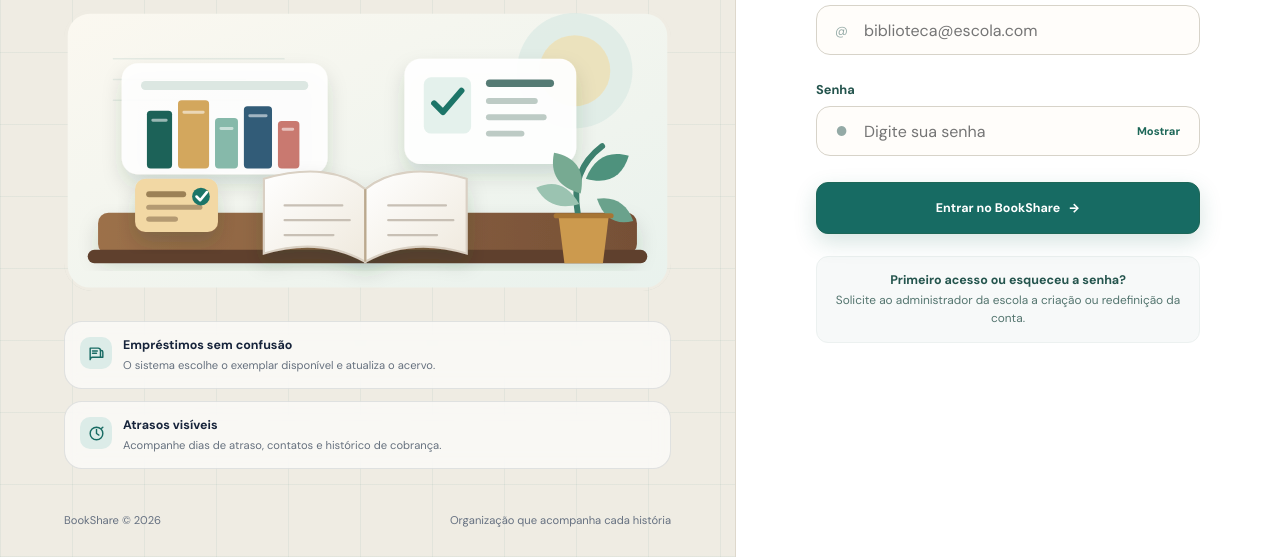
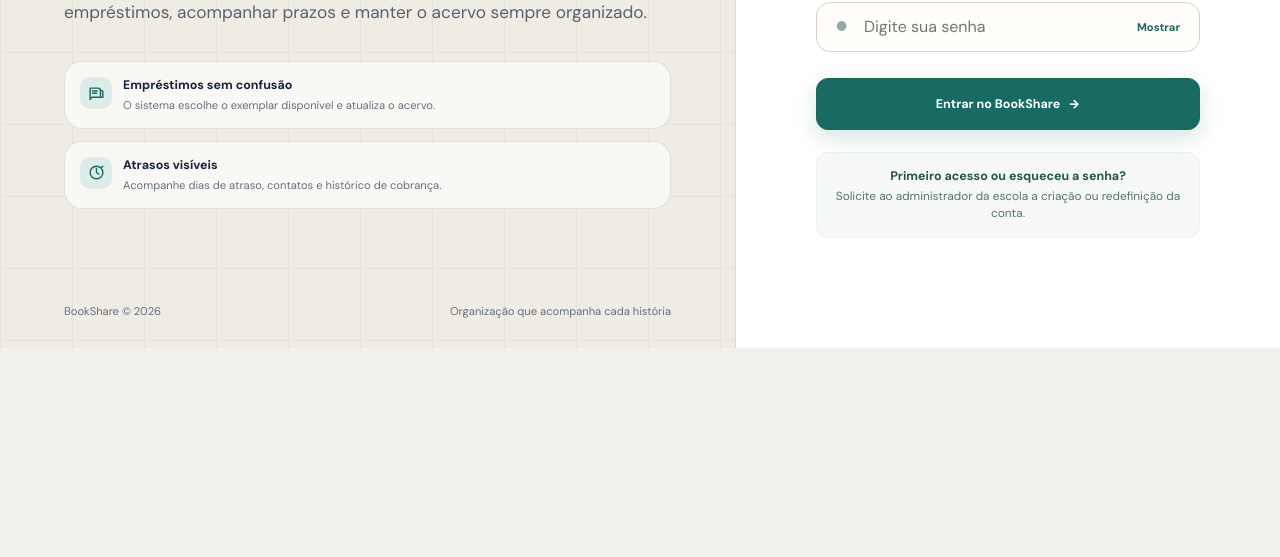
Before and after one commit to lucaskraa/mttcc, a website: page index.html in a window 1280 px wide. Shown: the part 452-1009 px from the top of the page. After the commit the page ends 800 px from the top, so only its background shows below. Drawn offline with Linux system fonts and the light colour scheme.

Commit message:
Update HTML structure and content
Updated stylesheet and script version numbers, modified admin welcome message, and added compact notes section.

```diff
--- a/index.html
+++ b/index.html
@@ -10,7 +10,7 @@
   <link rel="preconnect" href="https://fonts.googleapis.com">
   <link rel="preconnect" href="https://fonts.gstatic.com" crossorigin>
   <link href="https://fonts.googleapis.com/css2?family=DM+Sans:wght@400;500;600;700&family=Literata:opsz,wght@7..72,600;7..72,700;7..72,800&display=swap" rel="stylesheet">
-  <link rel="stylesheet" href="style.css?v=31">
+  <link rel="stylesheet" href="style.css?v=30">
 </head>
 <body>
   <div id="app-loading" class="app-loading">
@@ -45,99 +45,10 @@
           acompanhar prazos e manter o acervo sempre organizado.
         </p>
 
-        <div class="showcase-library showcase-library--calm" aria-label="Ilustração de uma biblioteca escolar organizada">
-          <div class="calm-library-visual">
-            <svg class="calm-library-illustration" viewBox="0 0 820 380" role="img" aria-labelledby="calm-library-title calm-library-description">
-              <title id="calm-library-title">Biblioteca escolar organizada</title>
-              <desc id="calm-library-description">Mesa de atendimento com livro aberto, ficha de empréstimo, estante e planta.</desc>
-
-              <defs>
-                <linearGradient id="calmWall" x1="0" y1="0" x2="1" y2="1">
-                  <stop offset="0" stop-color="#fbf8f0"/>
-                  <stop offset="1" stop-color="#e9f2ed"/>
-                </linearGradient>
-                <linearGradient id="calmDesk" x1="0" y1="0" x2="1" y2="0">
-                  <stop offset="0" stop-color="#9c704a"/>
-                  <stop offset="1" stop-color="#765036"/>
-                </linearGradient>
-                <linearGradient id="calmBook" x1="0" y1="0" x2="1" y2="1">
-                  <stop offset="0" stop-color="#ffffff"/>
-                  <stop offset="1" stop-color="#efe9dd"/>
-                </linearGradient>
-                <filter id="calmShadow" x="-20%" y="-20%" width="140%" height="160%">
-                  <feDropShadow dx="0" dy="14" stdDeviation="14" flood-color="#153c35" flood-opacity=".16"/>
-                </filter>
-              </defs>
-
-              <rect x="5" y="5" width="810" height="370" rx="30" fill="url(#calmWall)"/>
-              <circle cx="690" cy="82" r="78" fill="#dcebe5" opacity=".72"/>
-              <circle cx="690" cy="82" r="48" fill="#f6d998" opacity=".52"/>
-
-              <g opacity=".4">
-                <path d="M66 66h232" stroke="#c7d7d0" stroke-width="2"/>
-                <path d="M66 94h180" stroke="#c7d7d0" stroke-width="2"/>
-                <path d="M66 122h214" stroke="#c7d7d0" stroke-width="2"/>
-              </g>
-
-              <g filter="url(#calmShadow)">
-                <rect x="78" y="72" width="278" height="150" rx="22" fill="#ffffff" opacity=".9"/>
-                <rect x="104" y="96" width="226" height="12" rx="6" fill="#dce7e2"/>
-
-                <g transform="translate(112 122)">
-                  <rect x="0" y="14" width="34" height="78" rx="5" fill="#1c6258"/>
-                  <rect x="42" y="0" width="42" height="92" rx="5" fill="#d3a75d"/>
-                  <rect x="92" y="24" width="31" height="68" rx="5" fill="#86b9aa"/>
-                  <rect x="131" y="8" width="38" height="84" rx="5" fill="#315b78"/>
-                  <rect x="177" y="28" width="29" height="64" rx="5" fill="#c9796f"/>
-
-                  <path d="M8 27h18M50 16h26M100 38h15M139 21h22M184 39h13"
-                        stroke="#ffffff" stroke-opacity=".55" stroke-width="4" stroke-linecap="round"/>
-                </g>
-              </g>
-
-              <g filter="url(#calmShadow)">
-                <rect x="460" y="66" width="232" height="142" rx="22" fill="#ffffff" opacity=".94"/>
-                <rect x="486" y="91" width="64" height="76" rx="10" fill="#e4f1ec"/>
-                <path d="M500 126l12 12 25-29" fill="none" stroke="#1f7568" stroke-width="8" stroke-linecap="round" stroke-linejoin="round"/>
-                <rect x="570" y="94" width="92" height="10" rx="5" fill="#315f57" opacity=".82"/>
-                <rect x="570" y="119" width="70" height="8" rx="4" fill="#bdcbc5"/>
-                <rect x="570" y="141" width="82" height="8" rx="4" fill="#bdcbc5"/>
-                <rect x="570" y="163" width="52" height="8" rx="4" fill="#bdcbc5"/>
-              </g>
-
-              <rect x="46" y="274" width="728" height="56" rx="14" fill="url(#calmDesk)" filter="url(#calmShadow)"/>
-              <rect x="32" y="324" width="756" height="18" rx="9" fill="#5f402d"/>
-
-              <g transform="translate(270 210)" filter="url(#calmShadow)">
-                <path d="M0 18c62-18 108-10 137 14v98c-38-21-82-28-137-11V18Z"
-                      fill="url(#calmBook)" stroke="#d9d0c3" stroke-width="3"/>
-                <path d="M274 18c-62-18-108-10-137 14v98c38-21 82-28 137-11V18Z"
-                      fill="url(#calmBook)" stroke="#d9d0c3" stroke-width="3"/>
-                <path d="M137 32v98" stroke="#bba98e" stroke-width="3"/>
-                <path d="M28 54h78M28 74h88M28 94h66M168 54h78M168 74h88M168 94h66"
-                      stroke="#c8c0b5" stroke-width="3" stroke-linecap="round"/>
-              </g>
-
-              <g transform="translate(96 228)" filter="url(#calmShadow)">
-                <rect x="0" y="0" width="112" height="72" rx="14" fill="#f2d8a4"/>
-                <rect x="15" y="17" width="54" height="8" rx="4" fill="#7f643e" opacity=".75"/>
-                <rect x="15" y="35" width="76" height="7" rx="4" fill="#b49a72"/>
-                <rect x="15" y="51" width="43" height="7" rx="4" fill="#b49a72"/>
-                <circle cx="89" cy="24" r="12" fill="#1f7568"/>
-                <path d="M83 24l5 5 9-11" fill="none" stroke="#ffffff" stroke-width="3.5" stroke-linecap="round" stroke-linejoin="round"/>
-              </g>
-
-              <g transform="translate(650 196)">
-                <path d="M44 78c-7-38 4-68 33-90" fill="none" stroke="#3d806e" stroke-width="8" stroke-linecap="round"/>
-                <path d="M48 52c-30-8-42-27-36-55 27 5 43 22 36 55Z" fill="#77aa92"/>
-                <path d="M55 32c11-28 31-39 58-31-8 27-27 40-58 31Z" fill="#4e927d"/>
-                <path d="M46 66c-26 8-46 0-58-22 24-11 43-4 58 22Z" fill="#9bc3b1"/>
-                <path d="M70 59c24-4 41 7 49 30-23 6-40-3-49-30Z" fill="#6aa28c"/>
-                <path d="M18 82h68l-8 64H26l-8-64Z" fill="#cc9a4e"/>
-                <path d="M15 82h74" stroke="#a77534" stroke-width="7" stroke-linecap="round"/>
-              </g>
-            </svg>
-</div>
+        <div class="auth-showcase__compact-notes" aria-label="Recursos do BookShare">
+          <span><b>Acervo</b><small>Livros e exemplares</small></span>
+          <span><b>Prazos</b><small>Devoluções e avisos</small></span>
+          <span><b>Acessos</b><small>Administração e balcão</small></span>
         </div>
 
 <div class="auth-benefits">
@@ -445,7 +356,7 @@
                 <div>
                   <span class="admin-overview__eyebrow">ADMINISTRAÇÃO DO SISTEMA</span>
                   <h2 id="admin-welcome-title">Painel administrativo</h2>
-                  <p id="admin-welcome-message">Gerencie funcionárias, alunos, escolas e livros em uma área separada do balcão.</p>
+                  <p id="admin-welcome-message">Cadastre funcionárias, alunos, escolas e livros em um painel administrativo simples e organizado.</p>
                   <small><strong id="admin-hero-name">Administrador</strong> · <span id="admin-hero-email">admin@bookshare.com</span></small>
                 </div>
               </div>
@@ -1713,6 +1624,6 @@
     </div>
   </dialog>
 
-  <script src="script.js?v=31"></script>
+  <script src="script.js?v=30"></script>
 </body>
 </html>
```
